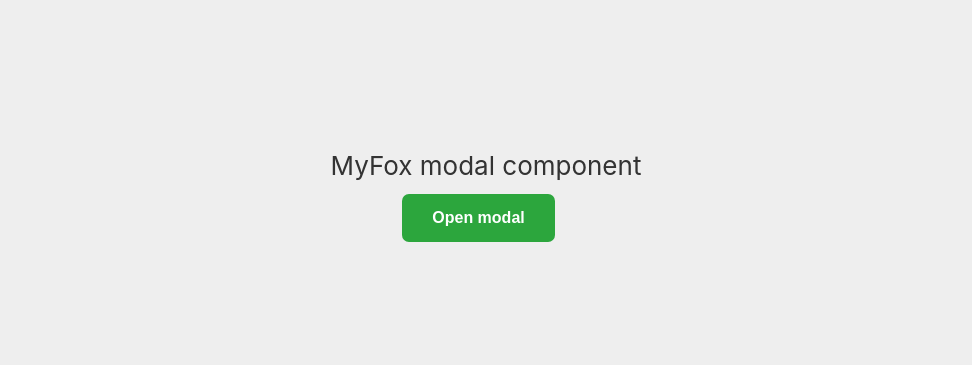
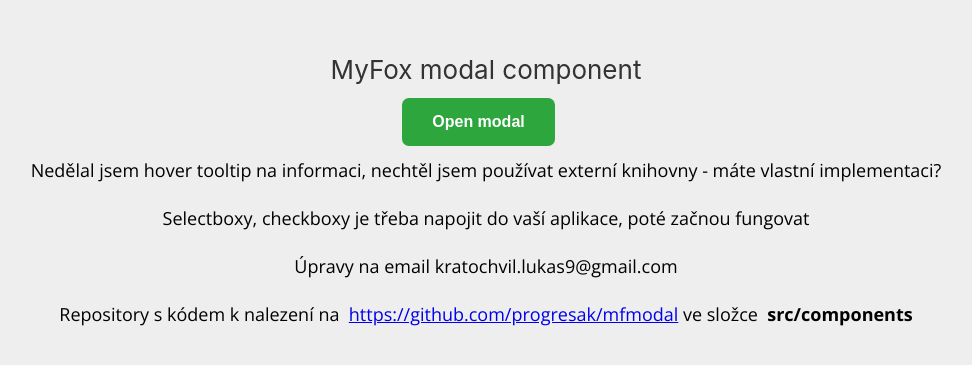
Before and after one commit to progresak/mfmodal, a React (Create React App) app: page / in a window 1280 px wide. Shown: the part 203-568 px from the top of the page, without its empty margins (154-1126 px from the left). Built offline with nearby package versions, Linux system fonts and the light colour scheme.

Commit message:
info for stakeholder

```diff
--- a/src/App.css
+++ b/src/App.css
@@ -1,5 +1,6 @@
 .App {
   text-align: center;
+  color: black;
 }
 
 .App-logo {
--- a/src/App.jsx
+++ b/src/App.jsx
@@ -1,7 +1,7 @@
 import React, { useState } from 'react';
 
 import './App.css';
-import { Button, Modal, OrderExample } from './components';
+import { Button, Modal, OrderExample, SubSectionTitle } from './components';
 
 const App = () => {
     const [isActive, toggleModal] = useState(false);
@@ -13,6 +13,17 @@ const App = () => {
                 <Button variant="primary" onClick={() => toggleModal(!isActive)}>
                     Open modal
                 </Button>
+                <SubSectionTitle>Nedělal jsem hover tooltip na informaci, nechtěl jsem používat externí knihovny - máte vlastní implementaci?</SubSectionTitle>
+                <SubSectionTitle>Selectboxy, checkboxy je třeba napojit do vaší aplikace, poté začnou fungovat</SubSectionTitle>
+                <SubSectionTitle>Úpravy na email kratochvil.lukas9@gmail.com</SubSectionTitle>
+                <SubSectionTitle>
+                    Repository s kódem k nalezení na &nbsp;
+                    {/* eslint-disable-next-line react/jsx-no-target-blank */}
+                    <a href="https://github.com/progresak/mfmodal" target="_blank">https://github.com/progresak/mfmodal</a>
+                    {' '}
+                    ve složce &nbsp;
+                    <strong>src/components</strong>
+                </SubSectionTitle>
                 <Modal
                     isActive={isActive}
                     portalContainerId="modal"
@@ -22,6 +33,7 @@ const App = () => {
                     <OrderExample />
                 </Modal>
             </header>
+
         </div>
     );
 };
```
